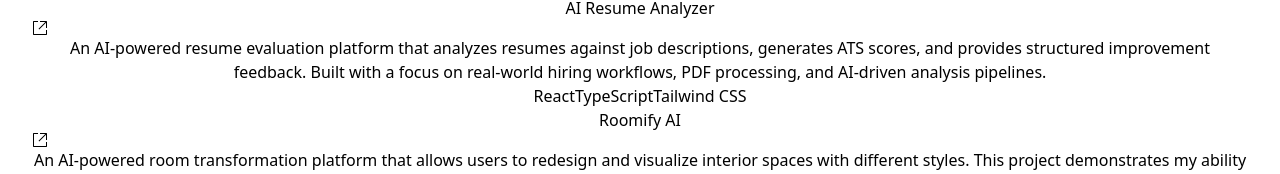
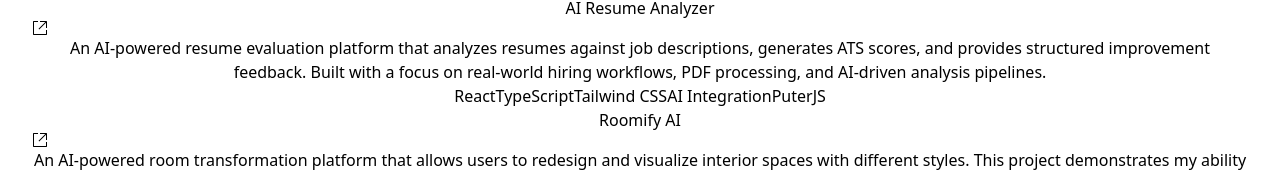
Before and after one commit to Dervin29/portfolio, a React (Vite) app: page / in a window 1280 px wide. Shown: the part 760-934 px from the top of the page. Built offline with nearby package versions, Linux system fonts and the light colour scheme.

Commit message:
fix: update project technologies and correct a technology name

```diff
--- a/src/components/Projects.jsx
+++ b/src/components/Projects.jsx
@@ -53,7 +53,7 @@
 
               {/* Tech stack */}
               <div className="flex flex-wrap gap-2">
-                {project.technologies.slice(0, 3).map((tech) => (
+                {project.technologies.map((tech) => (
                   <span
                     key={tech}
                     className="bg-slate-950 text-blue-400 text-xs py-1 px-2 rounded-md"
--- a/src/constants/data.js
+++ b/src/constants/data.js
@@ -9,7 +9,7 @@
       "TypeScript",
       "Tailwind CSS",
       "AI Integration",
-      "File Processing",
+      "PuterJS",
     ],
   },
   {
@@ -17,7 +17,7 @@
     introduction:
       "An AI-powered room transformation platform that allows users to redesign and visualize interior spaces with different styles. This project demonstrates my ability to build modern, responsive applications with optimized image handling and clean user experiences.",
     url: "https://romify-ai.vercel.app/",
-    technologies: ["React", "TypeScript", "Tailwind CSS", "ShadCN"],
+    technologies: ["React", "TypeScript", "Tailwind CSS", "ShadCN", "PuterJS"],
   },
   {
     heading: "Hangman Game",
```
